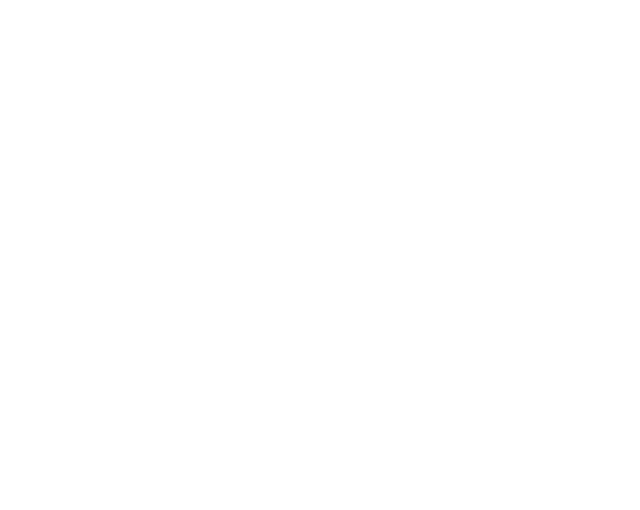
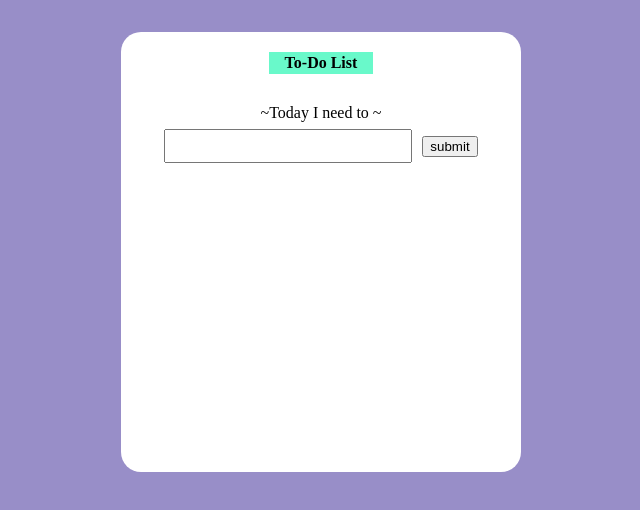
Before and after one commit to dts-kominfo-rea2a/challenge-08-nur-rohmad, a website: page index.html in a window 1280 px wide. Shown: the whole page, without its empty margins (319-959 px from the left). Drawn offline with Linux system fonts and the light colour scheme.

Commit message:
mengumpulkan tugas

```diff
--- a/index.html
+++ b/index.html
@@ -5,37 +5,106 @@
     <meta http-equiv="X-UA-Compatible" content="IE=edge" />
     <meta name="viewport" content="width=device-width, initial-scale=1.0" />
     <title>Challenge - DOM</title>
+    <style>
+      body {
+        background-color: #988ec8;
+      }
+
+      #app {
+        background-color: white;
+        width: 400px;
+        min-height: 400px;
+        margin-left: auto;
+        margin-right: auto;
+        margin-top: 2rem;
+        border-radius: 20px;
+        text-align: center;
+        padding-top: 20px;
+        padding-bottom: 20px;
+      }
+
+      header {
+        width: 100px;
+        background-color: #69f9ca;
+        padding: 2px;
+        font-weight: bold;
+        margin-left: auto;
+        margin-right: auto;
+        margin-bottom: 30px;
+        font-family: "Times New Roman", Times, serif;
+      }
+
+      #todo-subtitle {
+        margin-bottom: 7px;
+      }
+
+      #todo-input {
+        width: 60%;
+        height: 28px;
+        margin-right: 6px;
+      }
+      #todo-input:focus {
+        outline-color: lightskyblue;
+      }
+      li {
+        margin-bottom: 10px;
+      }
+
+      #output {
+        margin-top: 40px;
+        text-align: left;
+      }
+    </style>
   </head>
   <body>
     <div id="app">
       <!-- TODO: Buatlah sebuah header dengan id todo-title -->
+      <header id="todo-title">To-Do List</header>
       <!-- TODO: Buatlah sebuah subtitle dengan id todo-subtitle -->
-
+      <p id="todo-subtitle">~Today I need to ~</p>
       <!-- Section: input -->
       <!-- TODO: Buatlah sebuah input bertipe text dengan id todo-input -->
       <!-- TODO: Buatlah sebuah button dengan id todo-submit -->
+      <section id="input">
+        <input type="text" id="todo-input" />
+        <button id="todo-submit">submit</button>
+      </section>
 
       <!-- Section output -->
       <!-- TODO: Buatlah sebuah <ul> dengan id todo-output -->
+      <section id="output">
+        <ul id="todo-output"></ul>
+      </section>
     </div>
 
     <!-- ! Untuk tantangan ini, script jangan diubah ke external js yah ! -->
     <script>
       // TODO: Deklarasi variable sesuai dengan kebutuhan di sini
-      let button;
-      let input;
-      let output;
+      let button = document.getElementById("todo-submit");
+      let input = document.getElementById("todo-input");
+      let output = document.getElementById("todo-output");
 
       // TODO: Buatlah sebuah fungsi dengan nama fnClickHandler
       // Fungsi yang digunakan untuk menambahkan tulisan
       // Jangan ubah cara deklarasi fungsinya, cukup isi saja
-      function fnClickHandler(toDoItem) {}
+
+      function fnClickHandler(toDoItem) {
+        const li = document.createElement("li");
+        li.textContent = input.value;
+        output.appendChild(li);
+        input.value = "";
+      }
 
       // TODO: register event onclick / addEventListener untuk button
       // akan menjalankan fungsi fnClickHandler
-
+      button.addEventListener("click", fnClickHandler);
       // TODO: register event onkeypress / addEventListener untuk input
       // sehingga saat di input ditekan enter akan menjalankan fungsi fnClickHandler juga
+      document.addEventListener("keypress", (e) => {
+        if (e.code == "Enter") {
+          fnClickHandler();
+        }
+      });
     </script>
   </body>
 </html>
```
